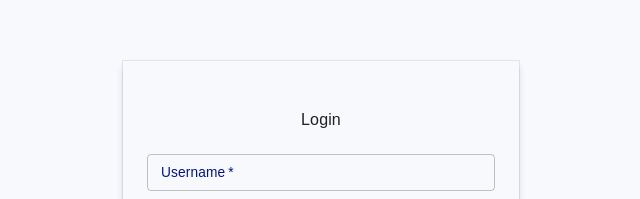
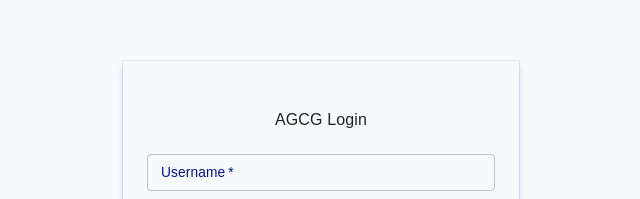
Before and after one commit to Mosharaf456/user-authentication-nextjs14, a Next.js app: page /login in a window 1280 px wide. Shown: the part 175-374 px from the top of the page, without its empty margins (319-959 px from the left). Built offline with nearby package versions, Linux system fonts and the light colour scheme.

Commit message:
ref handleSubmit added

```diff
--- a/src/app/layout.tsx
+++ b/src/app/layout.tsx
@@ -18,11 +18,11 @@ export default function RootLayout({
 }>) {
   return (
     <html lang="en">
-      <ThemeRegistry>
         <body className={inter.className}>
-            {children}
+          <ThemeRegistry>
+              {children}
+          </ThemeRegistry>
         </body>
-      </ThemeRegistry>
     </html>
   );
 }
--- a/src/components/LoginComponent/index.tsx
+++ b/src/components/LoginComponent/index.tsx
@@ -110,6 +110,7 @@ export default function LoginComponent() {
 
     const handleSubmit = async (event : React.FormEvent) => {
         event.preventDefault();
+        console.log('values', values);
         const { valid, newErrors } = validateForm();
         // if (valid) {
         //     setLoading(true);
@@ -203,7 +204,7 @@ export default function LoginComponent() {
                 >
                     {/* <Logo /> */}
                     <Typography component='h1' variant='h5' m={3} sx={{ textAlign: 'center' }}>
-                        Login
+                        AGCG Login
                     </Typography>
                     <Box component='form' noValidate onSubmit={handleSubmit} sx={{ mt: 3 }}>
                         <Grid container spacing={2}>
```
